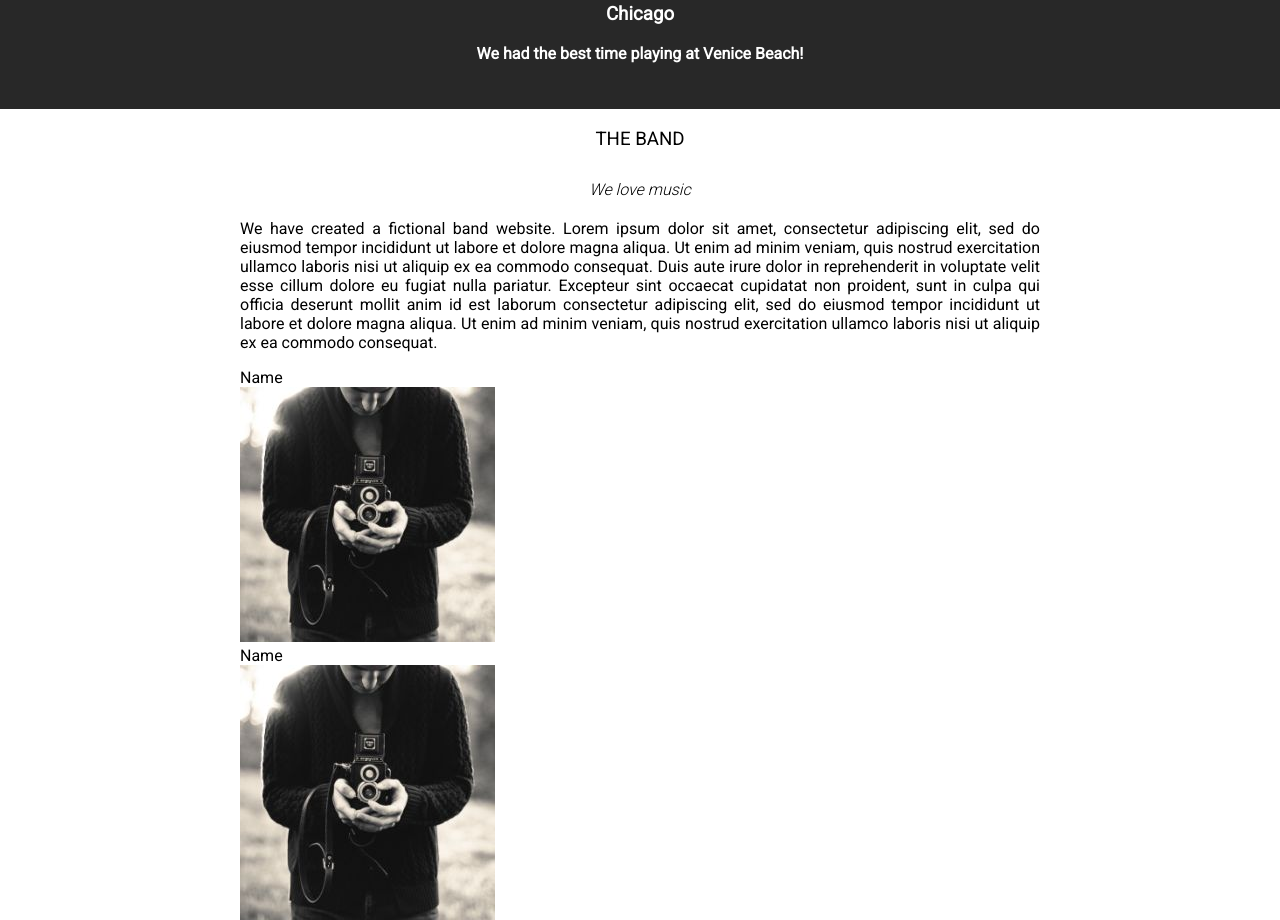
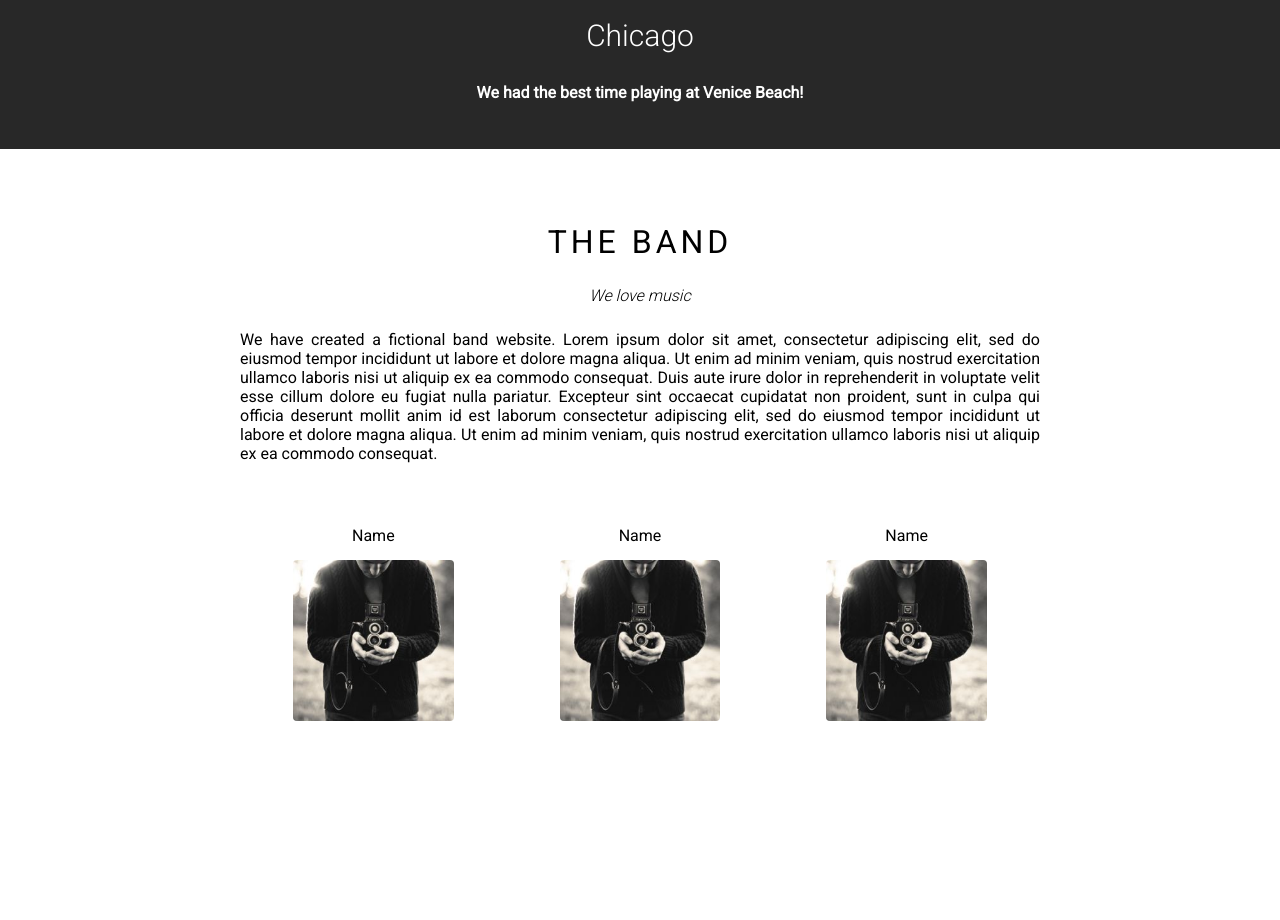
Before and after one commit to thaoday1202/webthebandtest, a plain HTML site: page index.html in a window 1280 px wide. Shown: the part 537-1457 px from the top of the page. After the commit the page ends 1358 px from the top, so only its background shows below. Drawn offline with Linux system fonts and the light colour scheme.

Commit message:
continues

```diff
--- a/acsets/style.scss
+++ b/acsets/style.scss
@@ -11,6 +11,7 @@ html {
     left: 0;
     top: 0;
     right: 0;
+    z-index: 1;
 
     &__top {
         background-color: #000;
@@ -28,7 +29,7 @@ html {
     &__link {
         color: #fff;
         float: left;
-        padding: 14px 20px 14px 15px;
+        padding: 14px 24px 14px 24px;
         display: block;
         position: relative;
         text-decoration: none;
@@ -52,8 +53,9 @@ html {
             background-color: #fff;
             left: 0;
             padding: 0;
-            width: 130px;
+            width: 160px;
             top: 46px;
+            box-shadow: 0 0 10px rgba($color: #000000, $alpha: 0.5);
         }
 
         &__item,
@@ -93,10 +95,11 @@ html {
 }
 
 #img__slider {
+    position: relative;
     display: block;
     width: 100%;
-    height: 600px;
     margin-top: 46px;
+    padding-top: 50%;
     background: url(./img/la.jpg) no-repeat;
     background-size: 100%;
 }
@@ -106,9 +109,16 @@ html {
         color: #fff;
         display: block;
         position: absolute;
-        bottom: 200px;
+        bottom: 0px;
+        padding-bottom: 47px;
         text-align: center;
         width: 100%;
+
+        &-h3 {
+            font-size: 30px;
+            font-weight: 300;
+
+        }
     }
 }
 
@@ -117,25 +127,53 @@ html {
     width: 800px;
     margin-left: auto;
     margin-right: auto;
+    padding: 64px 16px 64px 16px;
 
 
     &__title {
+        font-size: 32px;
+        letter-spacing: 4px;
         font-weight: 400;
         text-align: center;
+        margin: 10px 0;
     }
 
     &__sub {
-        display: block;
+        display: inline-block;
         font-weight: 300;
         text-align: center;
-        margin: 30px 0 10px 0;
+        width: 100%;
+        margin-top: 15px;
+        margin-bottom: 15px;
     }
 
     &__desc {
         text-align: justify;
-        margin-top: 20px;
+        margin-top: 10px;
+    }
+
+    .section__info {
+        display: flex;
+    }
+
+    .info {
+        float: left;
+        padding: 32px 0;
+        text-align: center;
+        width: 33.333%;
+
+
+        &__tilte {
+            text-align: center;
+            margin: 15px 0;
+        }
+
+        &__img {
+            width: 60.333%;
+            align-items: center;
+            border-radius: 4px;
+        }
     }
 
 
-
 }
--- a/index.html
+++ b/index.html
@@ -55,17 +55,23 @@
         <h3 class="about__title">THE BAND</h3>
         <i class="about__sub">We love music</i>
         <p class="about__desc">We have created a fictional band website. Lorem ipsum dolor sit amet, consectetur adipiscing elit, sed do eiusmod tempor incididunt ut labore et dolore magna aliqua. Ut enim ad minim veniam, quis nostrud exercitation ullamco laboris nisi ut aliquip ex ea commodo consequat. Duis aute irure dolor in reprehenderit in voluptate velit esse cillum dolore eu fugiat nulla pariatur. Excepteur sint occaecat cupidatat non proident, sunt in culpa qui officia deserunt mollit anim id est laborum consectetur adipiscing elit, sed do eiusmod tempor incididunt ut labore et dolore magna aliqua. Ut enim ad minim veniam, quis nostrud exercitation ullamco laboris nisi ut aliquip ex ea commodo consequat.</p>
+        <div class="section__info">
 
             <div class="info">
                 <div class="info__tilte">Name</div>
                 <img src="./acsets/img/bandmember.jpg" alt="Name" class="info__img">
 
+            </div>
+            <div class="info">
                 <div class="info__tilte">Name</div>
                 <img src="./acsets/img/bandmember.jpg" alt="Name" class="info__img">
 
+            </div>
+            <div class="info">
                 <div class="info__tilte">Name</div>
                 <img src="./acsets/img/bandmember.jpg" alt="Name" class="info__img">
 
+            </div>
         </div>
 
     </div>
```
Also changed, not shown: acsets/style.css, 1 other file. Lines whose indentation alone changed are shown as unchanged.
